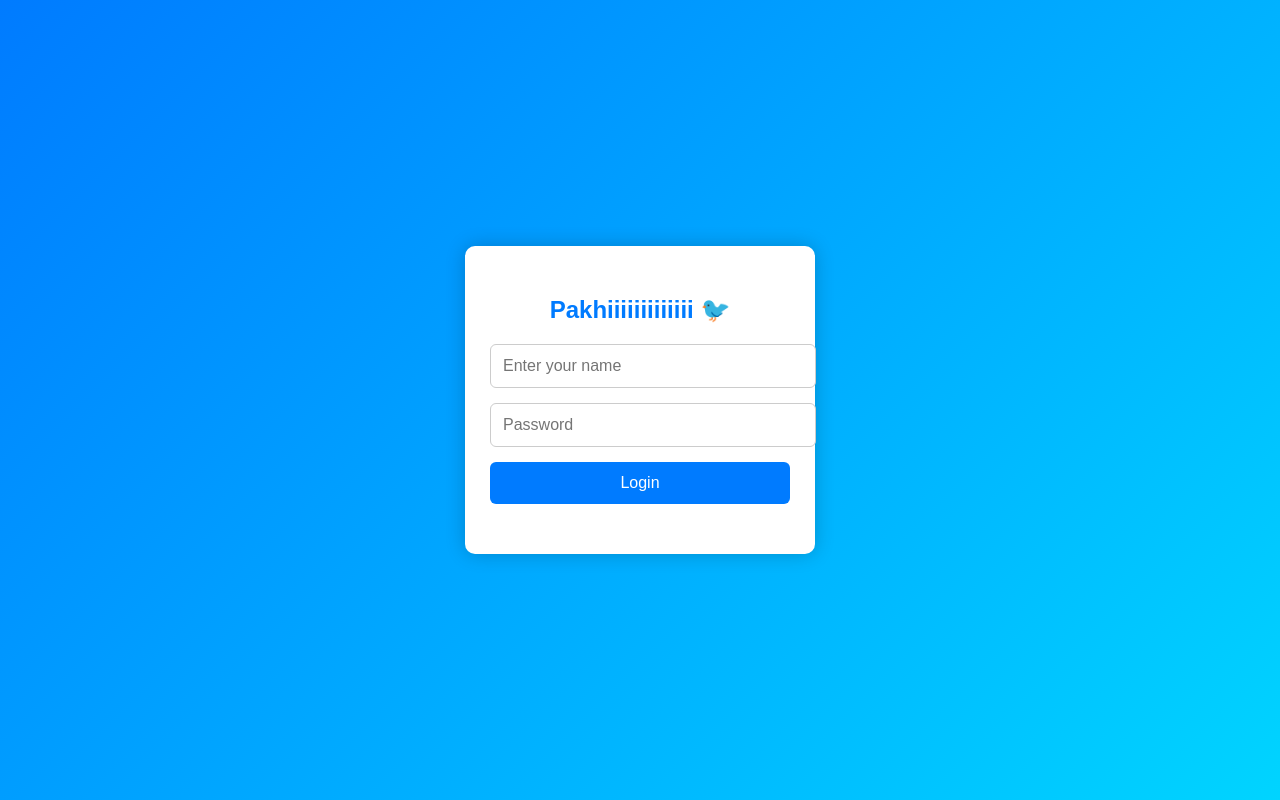
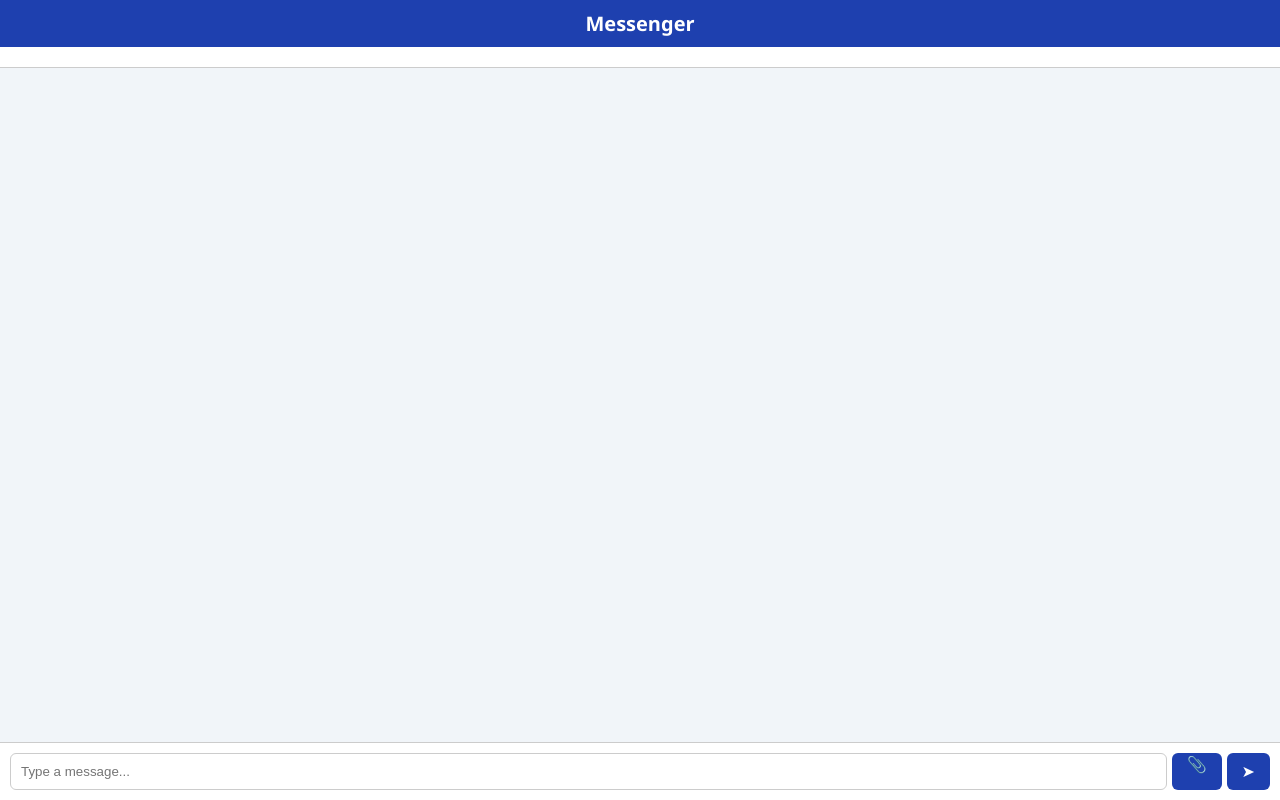
Before and after one commit to kamrul-nova-06/Pakhiiiiiiiiiiiii, a website: page public/login.html in a window 1280 px wide. Drawn offline with nearby package versions, Linux system fonts and the light colour scheme; no server answers.

Commit message:
Update login.html

```diff
--- a/public/login.html
+++ b/public/login.html
@@ -2,95 +2,161 @@
 <html lang="en">
 <head>
   <meta charset="UTF-8" />
-  <meta name="viewport" content="width=device-width, initial-scale=1" />
-  <title>Login - Pakhiiiiiiiiiiiii 🐦</title>
+  <title>Messenger | Pakhiiiiiiiiiiiii 🐦</title>
+  <meta name="viewport" content="width=device-width, initial-scale=1.0, maximum-scale=1.0" />
   <style>
-    body {
+    * {
+      box-sizing: border-box;
+    }
+    body, html {
       margin: 0;
       padding: 0;
-      font-family: Arial, sans-serif;
-      background: linear-gradient(135deg, #007bff, #00d4ff);
+      font-family: 'Segoe UI', sans-serif;
+      background: #f1f5f9;
       height: 100vh;
+      overflow: hidden;
       display: flex;
+      flex-direction: column;
+    }
+
+    #topBar {
+      background: #1e40af;
+      color: white;
+      padding: 10px 15px;
+      font-size: 20px;
+      font-weight: bold;
+      text-align: center;
+    }
+
+    #userScrollBar {
+      background: white;
+      display: flex;
+      overflow-x: auto;
+      padding: 10px;
+      gap: 12px;
+      border-bottom: 1px solid #ccc;
+    }
+
+    .userStory {
+      display: flex;
+      flex-direction: column;
+      align-items: center;
+      min-width: 60px;
+    }
+
+    .storyAvatar {
+      width: 45px;
+      height: 45px;
+      border-radius: 50%;
+      background: #60a5fa;
+      color: white;
+      font-weight: bold;
+      display: flex;
+      align-items: center;
       justify-content: center;
-      align-items: center;
+      font-size: 18px;
+      position: relative;
     }
-    .login-box {
+
+    .activeDot {
+      position: absolute;
+      bottom: 0;
+      right: 0;
+      width: 10px;
+      height: 10px;
+      background: red;
+      border-radius: 50%;
+      border: 2px solid white;
+    }
+
+    #chatContainer {
+      flex: 1;
+      display: flex;
+      flex-direction: column;
+      height: 100%;
+    }
+
+    #chatBox {
+      flex: 1;
+      overflow-y: auto;
+      padding: 10px;
+      display: flex;
+      flex-direction: column;
+    }
+
+    .message {
+      max-width: 70%;
+      margin-bottom: 10px;
+      padding: 10px;
+      border-radius: 10px;
+      font-size: 14px;
+    }
+
+    .my-message {
+      background: #1e40af;
+      color: white;
+      align-self: flex-end;
+    }
+
+    .other-message {
+      background: #e2e8f0;
+      align-self: flex-start;
+    }
+
+    #chatForm {
+      display: flex;
+      padding: 10px;
+      gap: 5px;
       background: white;
-      padding: 30px 25px;
-      border-radius: 10px;
-      box-shadow: 0 0 20px rgba(0,0,0,0.2);
-      width: 300px;
+      border-top: 1px solid #ccc;
     }
-    .login-box h2 {
-      color: #007bff;
-      text-align: center;
-      margin-bottom: 20px;
-    }
-    .login-box input {
-      width: 100%;
-      padding: 12px;
-      margin-bottom: 15px;
+
+    #messageInput {
+      flex: 1;
+      padding: 10px;
       border-radius: 6px;
       border: 1px solid #ccc;
-      font-size: 1rem;
     }
-    .login-box button {
-      width: 100%;
-      padding: 12px;
-      background: #007bff;
+
+    #sendBtn, #imageBtn {
+      background: #1e40af;
+      border: none;
       color: white;
-      border: none;
-      font-size: 1rem;
       border-radius: 6px;
+      padding: 0 15px;
+      font-size: 16px;
       cursor: pointer;
     }
-    .login-box button:hover {
-      background: #0056b3;
+
+    #imageInput {
+      display: none;
     }
-    #errorMsg {
-      text-align: center;
-      color: red;
-      font-size: 0.9rem;
-      height: 20px;
+
+    @media (max-width: 600px) {
+      .storyAvatar {
+        width: 40px;
+        height: 40px;
+        font-size: 16px;
+      }
     }
   </style>
 </head>
 <body>
+  <div id="topBar">Messenger</div>
+  <div id="userScrollBar" id="userBar"></div>
 
-  <div class="login-box">
-    <h2>Pakhiiiiiiiiiiiii 🐦</h2>
-    <input type="text" id="nameInput" placeholder="Enter your name" />
-    <input type="password" id="passInput" placeholder="Password" />
-    <button onclick="login()">Login</button>
-    <div id="errorMsg"></div>
+  <div id="chatContainer">
+    <div id="chatBox"></div>
+    <form id="chatForm">
+      <input type="text" id="messageInput" placeholder="Type a message...">
+      <label for="imageInput" id="imageBtn">📎</label>
+      <input type="file" id="imageInput" accept="image/*">
+      <button id="sendBtn">➤</button>
+    </form>
   </div>
 
-  <script>
-    async function login() {
-      const name = document.getElementById('nameInput').value.trim();
-      const pass = document.getElementById('passInput').value.trim();
-      const error = document.getElementById('errorMsg');
-
-      if (!name || !pass) {
-        error.textContent = 'সব ফিল্ড পূরণ করুন';
-        return;
-      }
-
-      const res = await fetch('/login', {
-        method: 'POST',
-        headers: { 'Content-Type': 'application/json' },
-        body: JSON.stringify({ name, pass })
-      });
-
-      const data = await res.json();
-      if (data.success) {
-        window.location.href = '/';
-      } else {
-        error.textContent = 'Password ভুল';
-      }
-    }
-  </script>
-
+  <script src="/socket.io/socket.io.js"></script>
+  <script src="/script.js"></script>
+  <script src="/notify.js"></script>
 </body>
 </html>
```
